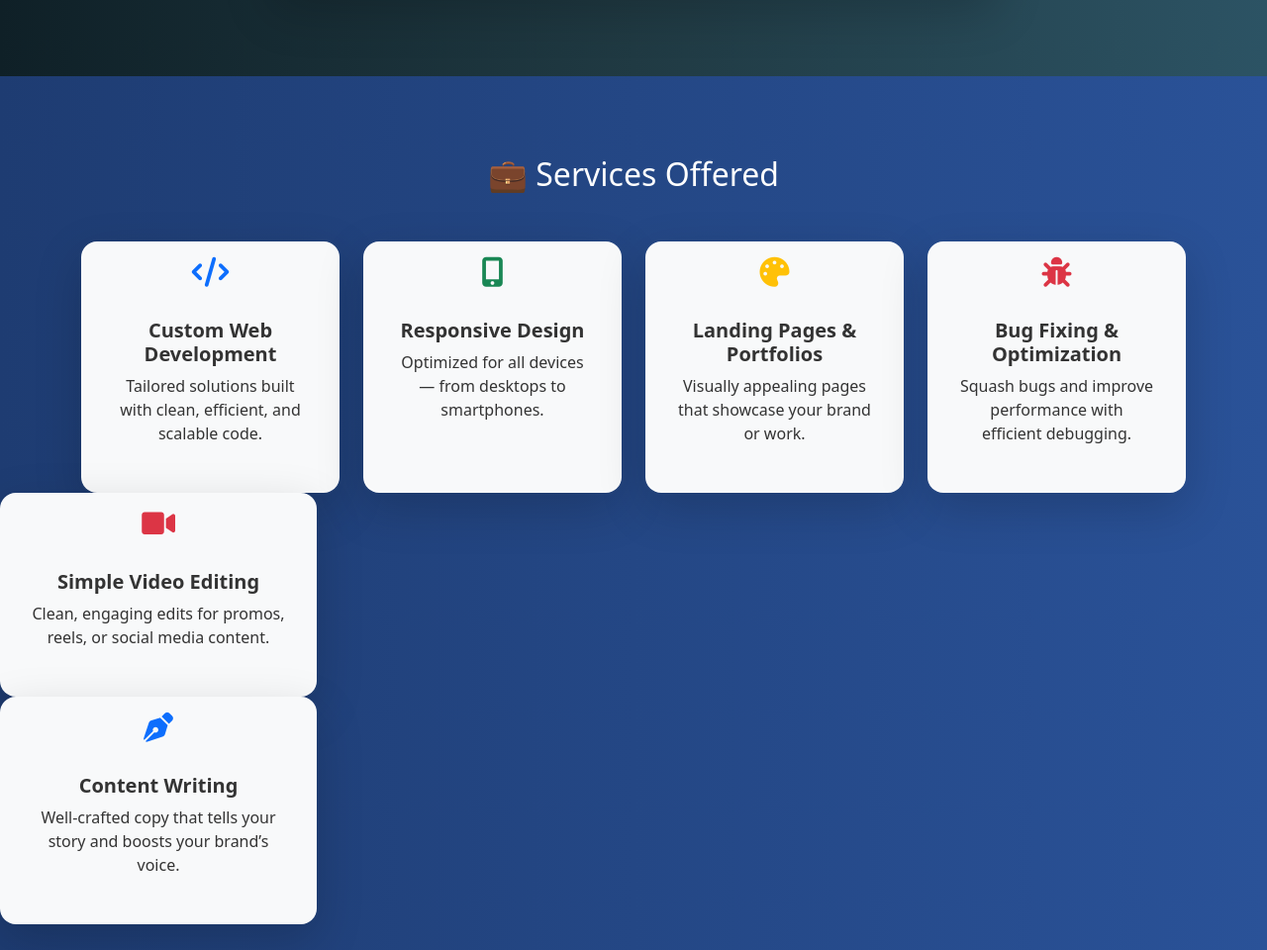
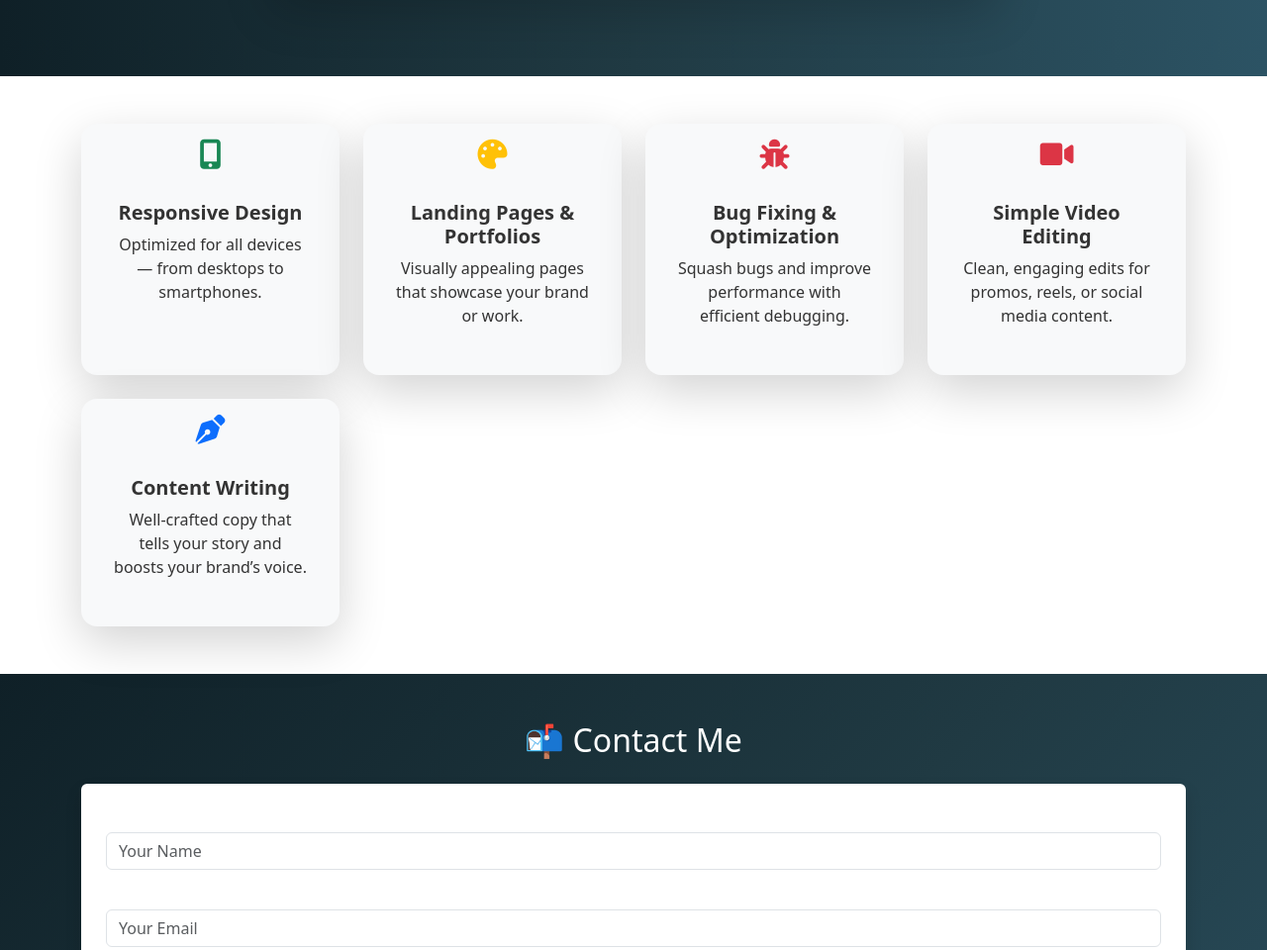
Before and after one commit to AdminJupiter/buildjao, a plain HTML site: page index.html in a window 1280 px wide. Shown: the part 1253-2213 px from the top of the page at 99% size. Drawn offline with nearby package versions, Linux system fonts and the light colour scheme; a script that the page names is missing.

Commit message:
Update index.html

```diff
--- a/index.html
+++ b/index.html
@@ -153,20 +153,8 @@
         </div>
     </section>
 
-    <section id="services" class="services">
-      <div class="container">
-        <h2 class="text-center mb-5">💼 Services Offered</h2>
+   <section class="container my-5">
   <div class="row g-4">
-          <!-- Custom Web Development -->
-          <div class="col-md-6 col-lg-3">
-            <div class="card h-100 text-center p-3 border-0 shadow-lg">
-              <i class="fas fa-code text-primary mb-3"></i>
-              <div class="card-body">
-                <h5 class="fw-bold">Custom Web Development</h5>
-                <p>Tailored solutions built with clean, efficient, and scalable code.</p>
-              </div>
-            </div>
-          </div>
 
     <!-- Responsive Design -->
     <div class="col-md-6 col-lg-3">
@@ -200,9 +188,8 @@
         </div>
       </div>
     </div>
-        </div>
-      </div>
 
+    <!-- Simple Video Editing -->
     <div class="col-md-6 col-lg-3">
       <div class="card h-100 text-center p-3 border-0 shadow-lg">
         <i class="fas fa-video text-danger mb-3"></i>
@@ -213,6 +200,7 @@
       </div>
     </div>
 
+    <!-- Content Writing -->
     <div class="col-md-6 col-lg-3">
       <div class="card h-100 text-center p-3 border-0 shadow-lg">
         <i class="fas fa-pen-nib text-primary mb-3"></i>
@@ -223,7 +211,9 @@
       </div>
     </div>
 
+  </div>
 </section>
+
 
 
 
```
Lines whose indentation alone changed are shown as unchanged.
